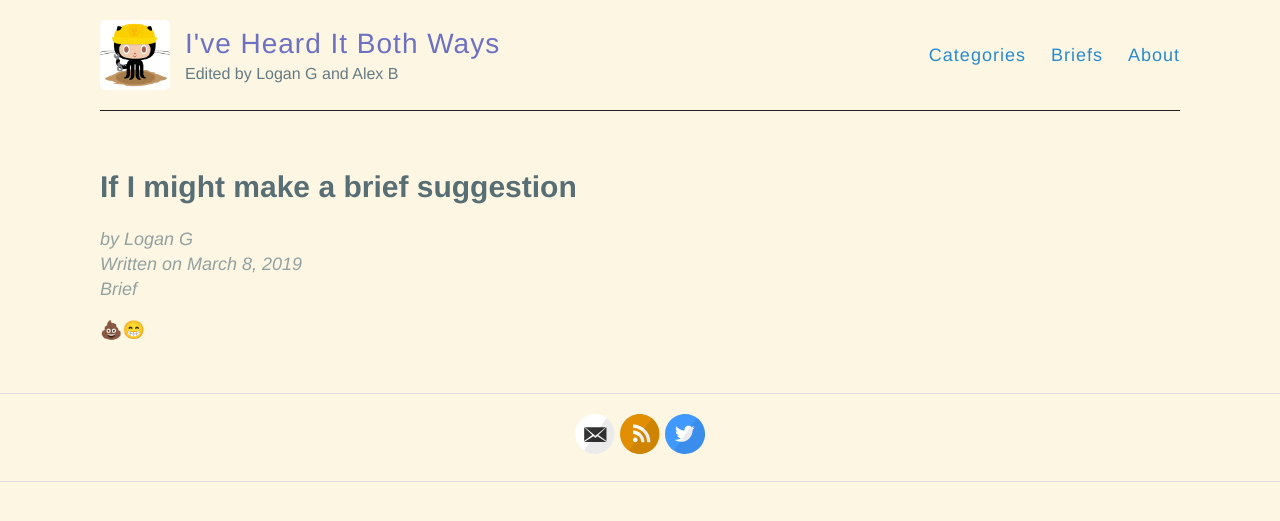
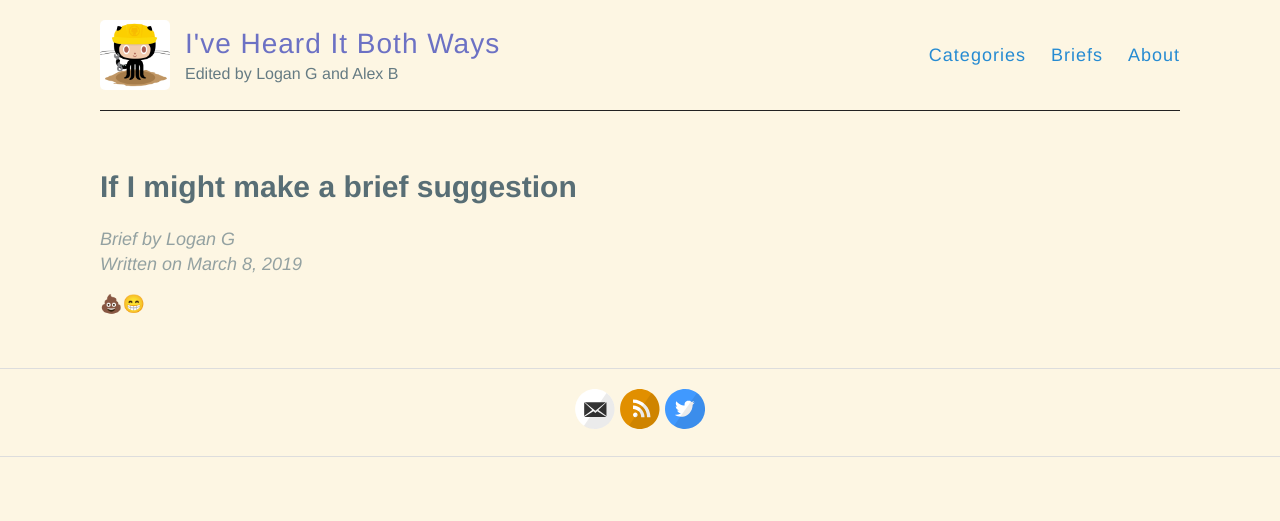
Before and after one commit to hencefarthing/hencefarthing.github.io, a Jekyll site: the page built from _briefs/2019/03/2019-03-08-hehe.md, in a window 1280 px wide. Shown: the top 521 px of the page. Built offline with Jekyll 4.4.1, drawn with Linux system fonts in a browser that asks for light colours.

Commit message:
hiding 'excerpt' from brief list, moving 'Brief' by author name

```diff
--- a/_layouts/brief.html
+++ b/_layouts/brief.html
@@ -6,9 +6,8 @@
     <h1>{{ page.title }}</h1>
 
     <div class="date">
-        by {{ page.author }}<br/>
+        Brief by {{ page.author }}<br/>
         Written on {{ page.date | date: "%B %e, %Y" }}<br/>
-        Brief
     </div>
 
     <div class="entry">
--- a/_layouts/list-briefs.html
+++ b/_layouts/list-briefs.html
@@ -27,9 +27,9 @@
                 by {{ brief.author }} - {{ brief.date | date: "%B %e, %Y" }}
             </div>
 
-            <div class="entry">
+            <!-- <div class="entry">
                 {{ brief.excerpt }}
-            </div>
+            </div> -->
         </article>
     {% endfor %}
 </div>
```
